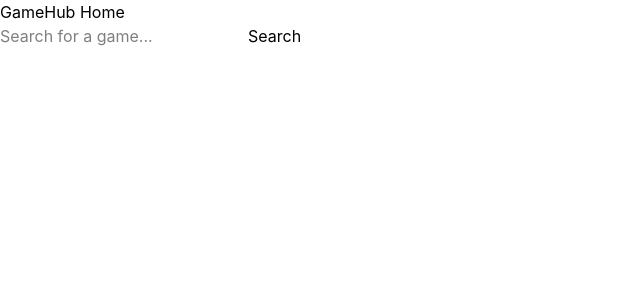
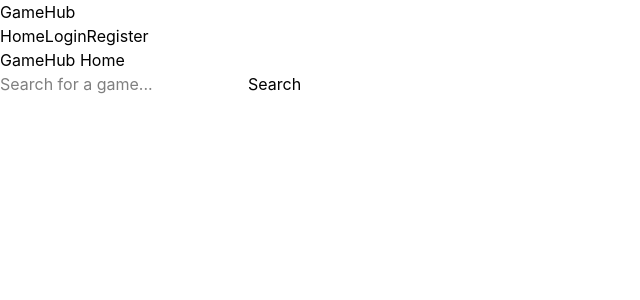
Before and after one commit to tpham0322/GameHub-Frontend, a React (Vite) app: page / in a window 1280 px wide. Shown: the top 300 px of the page, without its empty margins (0-640 px from the left). Built offline with nearby package versions, Linux system fonts and the light colour scheme.

Commit message:
navbar added

```diff
--- a/src/App.tsx
+++ b/src/App.tsx
@@ -7,10 +7,12 @@ import GameDetails from "./pages/GameDetails";
 import Collection from "./pages/Collection";
 import Profile from "./pages/Profile";
 import ProtectedRoute from "./components/ProtectedRoute";
+import Navbar from "./components/Navbar";
 
 function App() {
   return (
     <BrowserRouter>
+      <Navbar />
       <Routes>
         <Route path="/" element={<Home />} />
         <Route path="/login" element={<Login />} />
--- /dev/null
+++ b/src/components/Navbar.tsx
@@ -0,0 +1,38 @@
+import { Link } from "react-router-dom";
+import { useAuth } from "../context/AuthContext";
+
+function Navbar() {
+  const { user, logout } = useAuth();
+
+  return (
+    <nav>
+      <Link to="/">
+        GameHub
+      </Link>
+
+      <div>
+        <Link to="/">Home</Link>
+
+        {user && (
+          <>
+            <Link to="/collection">My Collection</Link>
+            <Link to="/profile">Profile</Link>
+
+            <button onClick={logout}>
+              Logout
+            </button>
+          </>
+        )}
+
+        {!user && (
+          <>
+            <Link to="/login">Login</Link>
+            <Link to="/register">Register</Link>
+          </>
+        )}
+      </div>
+    </nav>
+  );
+}
+
+export default Navbar;
```
